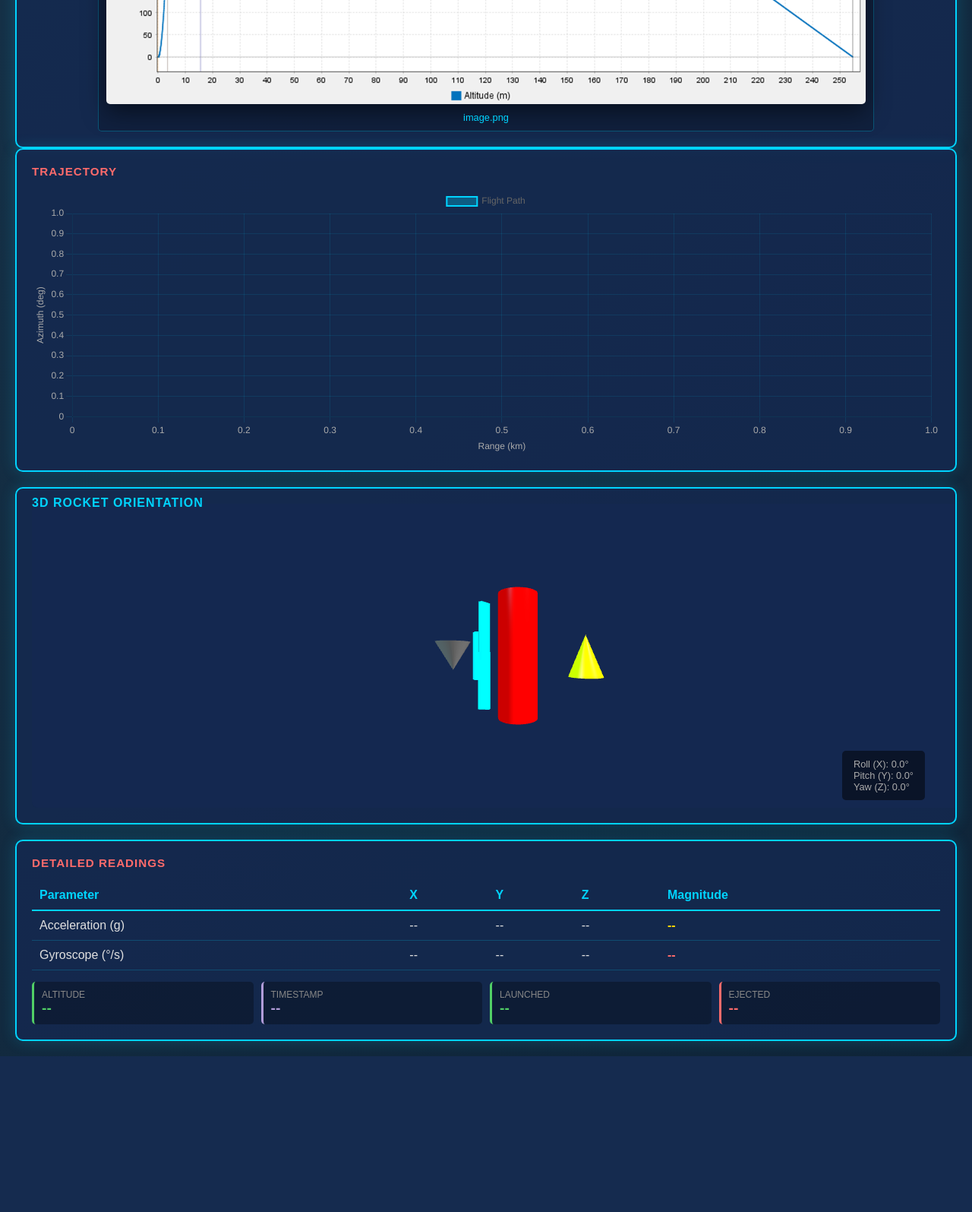
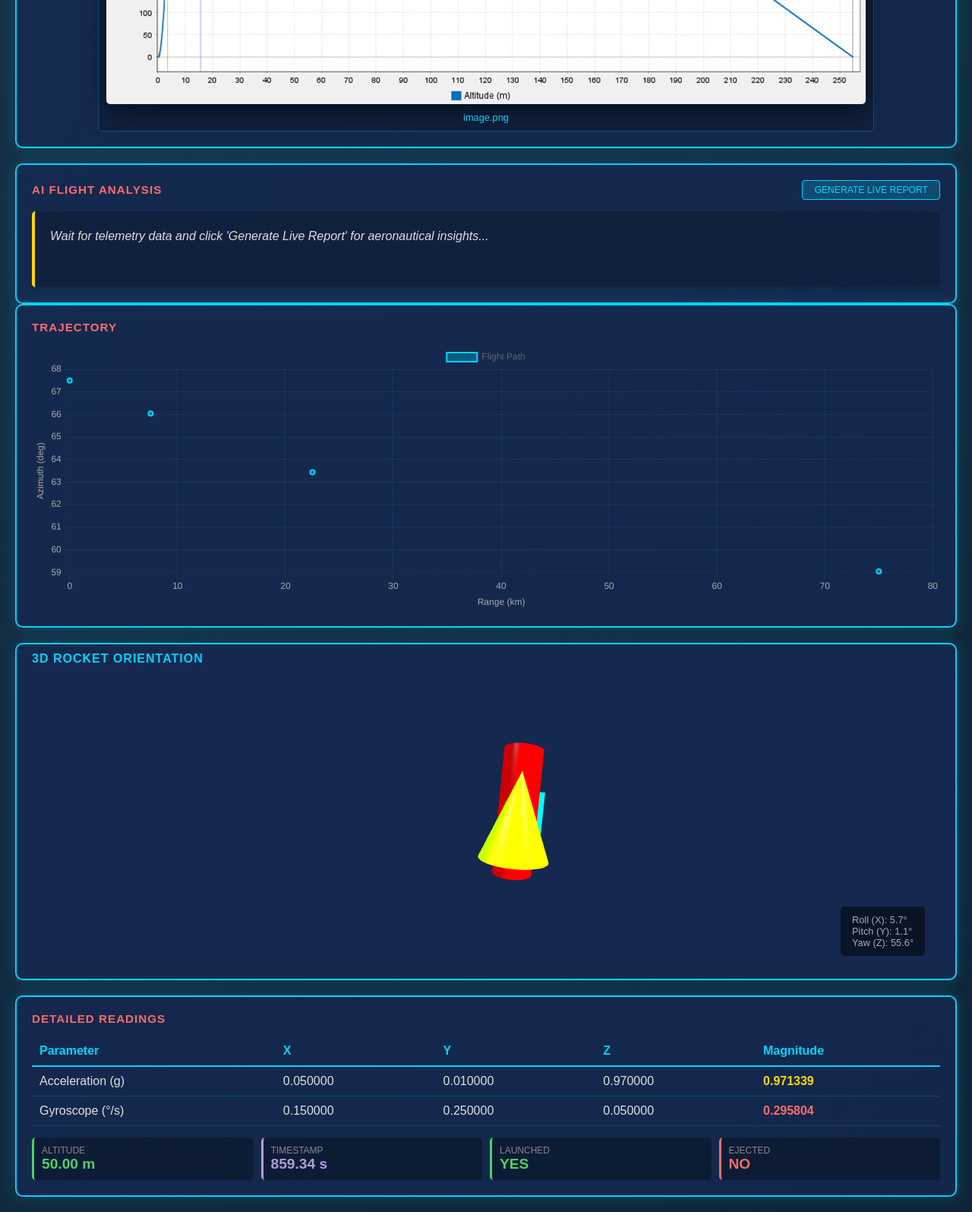
Before and after one commit to ahamedfaisal-dot/telemetry_vikram, a Flask app: page / in a window 1280 px wide. Shown: the part 2160-3755 px from the top of the page at 76% size. Before the commit the page ends 3550 px from the top, so only its background shows below. Run offline with Flask 3, Linux system fonts and the light colour scheme; data that the repository does not hold is empty.

Commit message:
ai report

```diff
--- a/app.py
+++ b/app.py
@@ -8,11 +8,24 @@ import time
 import os
 import re
 import sqlite3
+from google import genai
+from dotenv import load_dotenv
+
+# Load environment variables
+load_dotenv()
 
 # ================= CONFIG =================
 SERIAL_PORT = "COM3"      # Change to your port
 BAUD_RATE = 115200
 DB_PATH = os.path.join(os.path.dirname(__file__), "telemetry.db")
+
+# ================= AI CONFIG =================
+GEMINI_API_KEY = os.getenv("GEMINI_API_KEY")
+client = None
+if GEMINI_API_KEY:
+    client = genai.Client(api_key=GEMINI_API_KEY)
+else:
+    print("⚠️ WARNING: GEMINI_API_KEY not found in .env")
 
 # ================= APP =================
 app = Flask(__name__, template_folder='template')
@@ -282,6 +295,111 @@ def get_model_stl():
     else:
         return jsonify({"error": "STL model not found"}), 404
 
+def generate_fallback_analysis(stats):
+    """Generate a deterministic aeronautical report when AI is unavailable"""
+    latest = stats['latest']
+    alt = latest.get('alt', 0)
+    launched = latest.get('launched', False)
+    ejected = latest.get('ejected', False)
+
+    phase = "PRE-LAUNCH"
+    if ejected:
+        phase = "RECOVERY / DESCENT"
+    elif launched:
+        if alt >= stats['max_alt'] - 0.5 and stats['max_alt'] > 5:
+             phase = "APOGEE / COAST"
+        else:
+             phase = "POWERED ASCENT"
+
+    report = f"**FLIGHT ANALYSIS REPORT (Offline Computed)**\n\n"
+    report += f"**Current flight phase identified as: {phase}**\n\n"
+    report += f"Analysis of the last {stats['points']} telemetry packets indicates a peak altitude of {stats['max_alt']:.2f} meters. "
+
+    # Analyze stability
+    ax_abs = abs(latest.get('ax', 0))
+    ay_abs = abs(latest.get('ay', 0))
+    if ax_abs > 1.5 or ay_abs > 1.5:
+        report += f"Airframe stability currently shows moderate oscillation (Ax: {latest.get('ax',0):.2f}g). "
+    else:
+        report += "Airframe maintains a stable trajectory with minimal lateral deviation. "
+
+    # Phase specific detail
+    if phase == "POWERED ASCENT":
+        report += "Positive vertical velocity confirmed. Aerodynamic loads are within structural limits."
+    elif phase == "RECOVERY / DESCENT":
+        report += "Ejection event confirmed. Descent rate is being tracked for terminal velocity analysis."
+    elif phase == "APOGEE / COAST":
+        report += "Zero vertical velocity detected at peak. Monitoring for transition to recovery phase."
+    else:
+        report += "Static telemetry detected. System is armed and awaiting ignition event."
+
+    return report
+
+@app.route("/api/ai-analysis", methods=["GET"])
+def ai_analysis():
+    """Perform AI analysis of the current flight data"""
+    if not client:
+        return jsonify({"error": "Gemini API client not initialized"}), 500
+
+    # Get last 100 data points for context
+    recent_data = load_from_db(limit=100)
+    if not recent_data:
+        return jsonify({"error": "No flight data available for analysis"}), 404
+
+    try:
+        # Prepare a concise summary of the data for the AI
+        data_summary = []
+        for d in recent_data:
+            data_summary.append({
+                "t": d.get('ts'),
+                "alt": d.get('alt'),
+                "ax": d.get('ax'),
+                "ay": d.get('ay'),
+                "az": d.get('az')
+            })
+
+        stats = {
+            "max_alt": max(d.get('alt', 0) for d in recent_data),
+            "points": len(recent_data),
+            "latest": recent_data[-1]
+        }
+
+        prompt = f"""
+        Analyze this rocket flight telemetry.
+        Context: The following is a sequence of the last {stats['points']} data points.
+        Summary Statistics: Peak Altitude: {stats['max_alt']:.2f}m.
+        Latest State: {json.dumps(stats['latest'])}
+
+        Data points (timestamp, altitude, accel X/Y/Z):
+        {json.dumps(data_summary)}
+
+        Task: Provide a short, professional aeronautical analysis of the flight's current phase (ignition, ascent, coast, apogee, or descent).
+        Mention any anomalies in G-forces or stability. Keep it under 150 words.
+        """
+
+        try:
+            response = client.models.generate_content(
+                model='gemini-2.0-flash',
+                contents=prompt
+            )
+            return jsonify({
+                "analysis": response.text,
+                "timestamp": time.time(),
+                "provider": "gemini-ai"
+            })
+        except Exception as ai_err:
+            print(f"Gemini API Error (Falling back): {ai_err}")
+            fallback_report = generate_fallback_analysis(stats)
+            return jsonify({
+                "analysis": fallback_report,
+                "timestamp": time.time(),
+                "provider": "system-fallback"
+            })
+
+    except Exception as e:
+        print(f"Analysis System Error: {e}")
+        return jsonify({"error": str(e)}), 500
+
 @app.route("/api/simulated/<filename>", methods=["GET"])
 def get_simulated_image(filename):
     """Serve simulated output images"""
--- a/template/index.html
+++ b/template/index.html
@@ -310,6 +310,20 @@
             </div>
         </div>
 
+        <!-- AI Flight Analysis Section -->
+        <div class="alt-chart-container full-width" style="margin-top: 20px;">
+            <div class="chart-title" style="display: flex; justify-content: space-between; align-items: center;">
+                <span>AI FLIGHT ANALYSIS</span>
+                <button id="btnAiAnalyze"
+                    style="background: rgba(0, 212, 255, 0.2); border: 1px solid #00d4ff; color: #00d4ff; cursor: pointer; padding: 5px 15px; border-radius: 4px; font-size: 0.8em; transition: all 0.3s;">GENERATE
+                    LIVE REPORT</button>
+            </div>
+            <div id="aiAnalysisResult"
+                style="margin-top: 15px; min-height: 100px; background: rgba(0, 0, 0, 0.2); padding: 20px; border-radius: 5px; border-left: 4px solid #ffd700; line-height: 1.6; color: #ddd; font-style: italic;">
+                Wait for telemetry data and click 'Generate Live Report' for aeronautical insights...
+            </div>
+        </div>
+
         <!-- Additional Charts -->
         <div class="alt-chart-container full-width">
             <div class="chart-title">TRAJECTORY</div>
@@ -451,6 +465,36 @@
                 } catch (error) {
                     console.error('Error loading simulated outputs:', error);
                     container.innerHTML = '<div style="color: #ff6b6b; padding: 20px;">Error scanning for outputs.</div>';
+                }
+            }
+
+            async function runAiAnalysis() {
+                const btn = document.getElementById('btnAiAnalyze');
+                const resultDiv = document.getElementById('aiAnalysisResult');
+
+                btn.disabled = true;
+                btn.textContent = 'ANALYZING...';
+                btn.style.opacity = '0.5';
+                resultDiv.style.opacity = '0.5';
+                resultDiv.innerHTML = 'Connecting to Gemini flight intelligence...';
+
+                try {
+                    const response = await fetch('/api/ai-analysis');
+                    const data = await response.json();
+
+                    if (data.analysis) {
+                        resultDiv.innerHTML = data.analysis.replace(/\n/g, '<br>');
+                    } else if (data.error) {
+                        resultDiv.innerHTML = `<span style="color: #ff6b6b">Analysis failed: ${data.error}</span>`;
+                    }
+                } catch (error) {
+                    console.error('AI Analysis API error:', error);
+                    resultDiv.innerHTML = '<span style="color: #ff6b6b">Error communicating with AI analysis engine. Check if app.py is running.</span>';
+                } finally {
+                    btn.disabled = false;
+                    btn.textContent = 'GENERATE LIVE REPORT';
+                    btn.style.opacity = '1';
+                    resultDiv.style.opacity = '1';
                 }
             }
 
@@ -962,6 +1006,11 @@
                     console.error('❌ Failed to load simulated outputs:', e);
                 }
 
+                const btnAiAnalyze = document.getElementById('btnAiAnalyze');
+                if (btnAiAnalyze) {
+                    btnAiAnalyze.addEventListener('click', runAiAnalysis);
+                }
+
                 const btnTestData = document.getElementById('btnTestData');
                 if (btnTestData) {
                     btnTestData.addEventListener('click', async () => {
```
Also changed, not shown: 1 other file.
